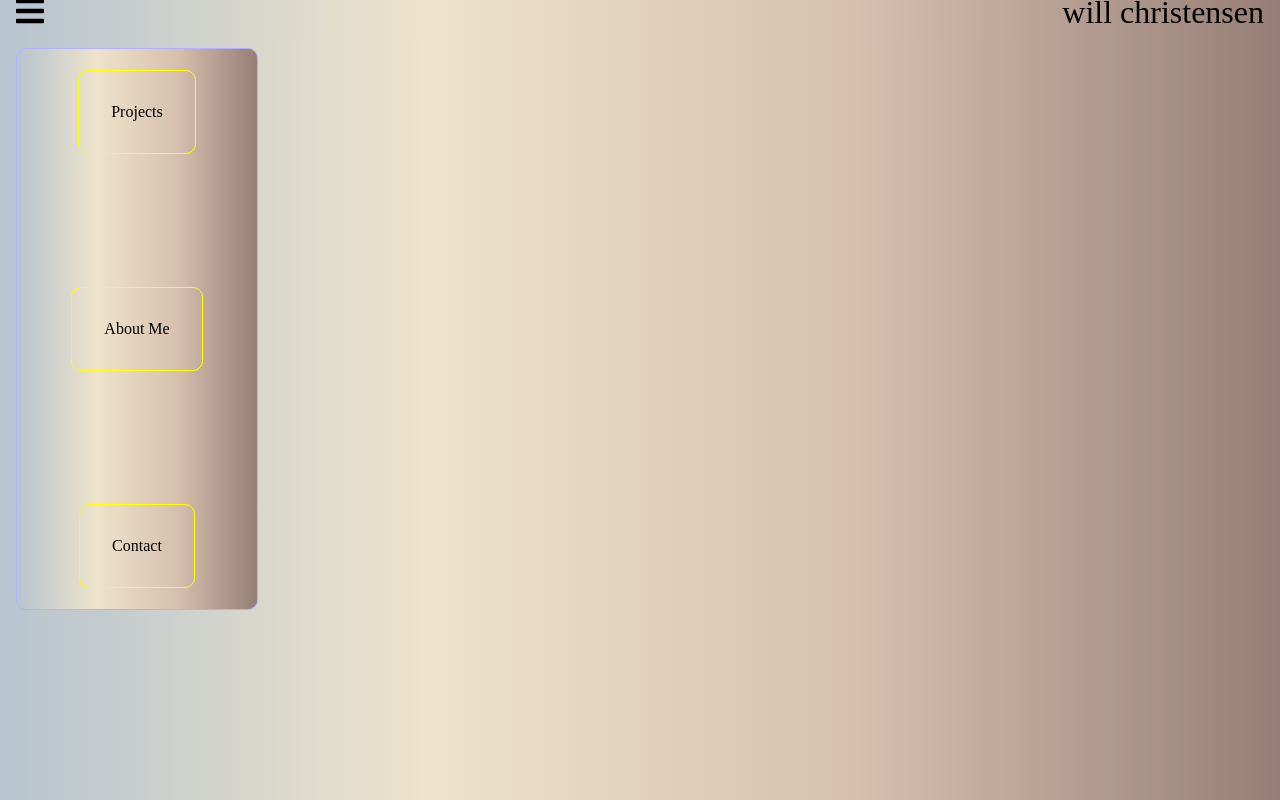
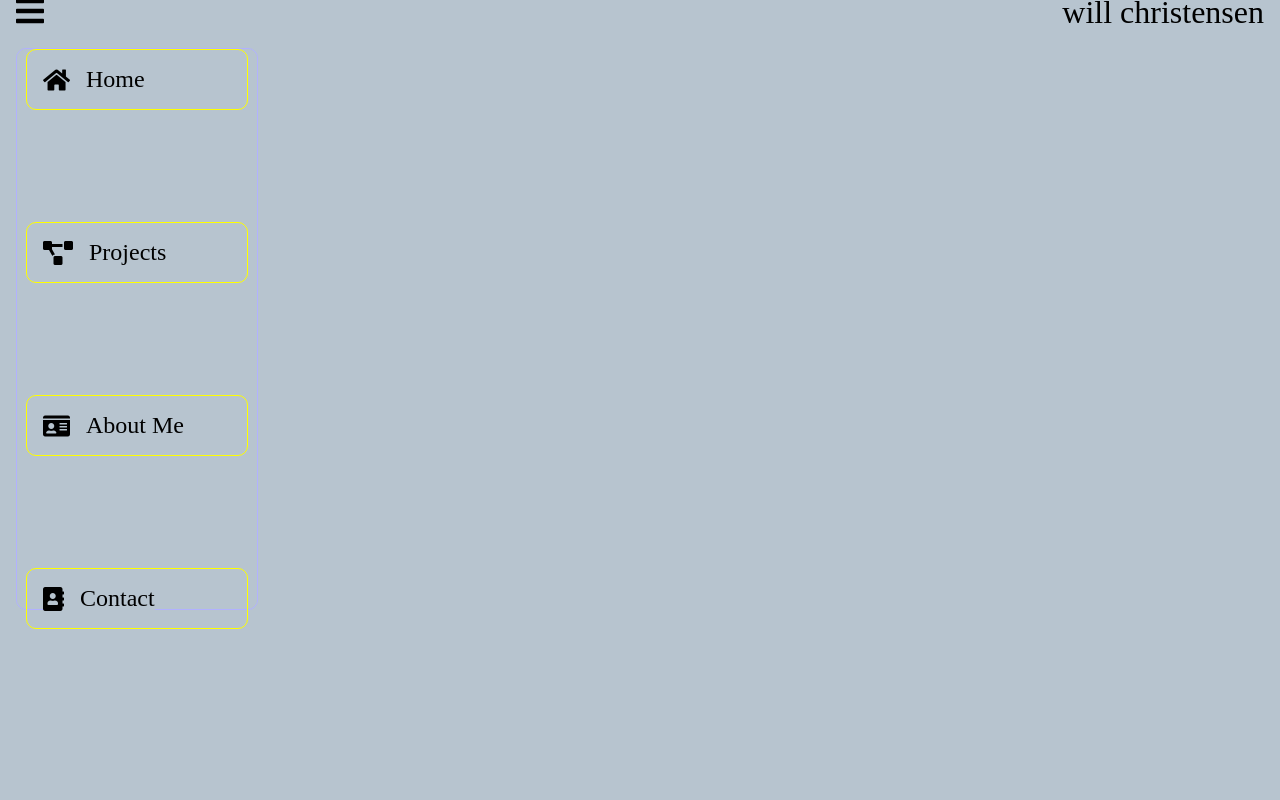
Before and after one commit to willmchristensen/Portfolio, a React (Create React App) app: page / in a window 1280 px wide. Built offline with nearby package versions, Linux system fonts and the light colour scheme.

Commit message:
sidebar progress

```diff
--- a/src/components/SideBar/index.js
+++ b/src/components/SideBar/index.js
@@ -1,18 +1,33 @@
 import './SideBar.css'
 import SideBarItem from '../SideBarItem';
-const sideBarContent = [
+
+const sideBarItems = [
+    'Home',
     'Projects',
     'About Me',
     'Contact'
 ];
+
+const sideBarIcons = [
+    <i class="fas fa-home"></i>,
+    <i class="fas fa-project-diagram"></i>,
+    <i class="fas fa-id-card"></i>,
+    <i class="fas fa-address-book"></i>
+]
+
+
 function SideBar({menuClassName}){
     return(
         <div className={menuClassName}>
             <ul className='sidebar-items-container'>
                 {
-                    sideBarContent.map(item => {
+                    sideBarItems.map((item, index) => {
                         return(
-                            <SideBarItem item={item} />
+                            <SideBarItem
+                                key={index}
+                                item={item}
+                                icon={sideBarIcons[index]}
+                            />
                         )
                     })
                 }
--- a/src/components/SideBarItem/SideBarItem.css
+++ b/src/components/SideBarItem/SideBarItem.css
@@ -1,7 +1,33 @@
 .sidebar-item{
+    display: flex;
+    align-items: center;
     list-style: none;
     background: none;
-    padding: 2rem;
+    width: calc(85% - 1rem);
+    padding: 1rem;
     border: 1px solid yellow;
     border-radius: 10px;
+    font-size: 1.5rem;
+    transition: background-color 0.3s;
 }
+.sidebar-item-text{
+    background-color: none;
+    display: flex;
+    align-items: center;
+    transition: background-color 0.3s;
+}
+.sidebar-item > i{
+    background-color: none;
+    padding-right: 1rem;
+    transition: background-color 0.3s;
+}
+.sidebar-item:hover{
+    cursor: pointer;
+    background-color: var(--light-brown);
+}
+.sidebar-item:hover .sidebar-item-text{
+    background-color: var(--light-brown);
+}
+.sidebar-item:hover i{
+    background-color: var(--light-brown);
+}
--- a/src/components/SideBarItem/index.js
+++ b/src/components/SideBarItem/index.js
@@ -1,9 +1,14 @@
 import './SideBarItem.css';
-function SideBarItem({item}){
+
+function SideBarItem({icon,item}){
     return(
         <li className="sidebar-item">
-            {item}
+            {icon}
+            <span className="sidebar-item-text">
+                {item}
+            </span>
         </li>
     )
 }
+
 export default SideBarItem;
--- a/src/index.css
+++ b/src/index.css
@@ -5,7 +5,7 @@
     --brown:rgb(150, 126, 118)
 }
 *{
-    background: linear-gradient(to right, var(--grey-blue), var(--beige), var(--light-brown), var(--brown));
+    background-color:var(--grey-blue);
     margin:0;
     padding:0;
 }
```
